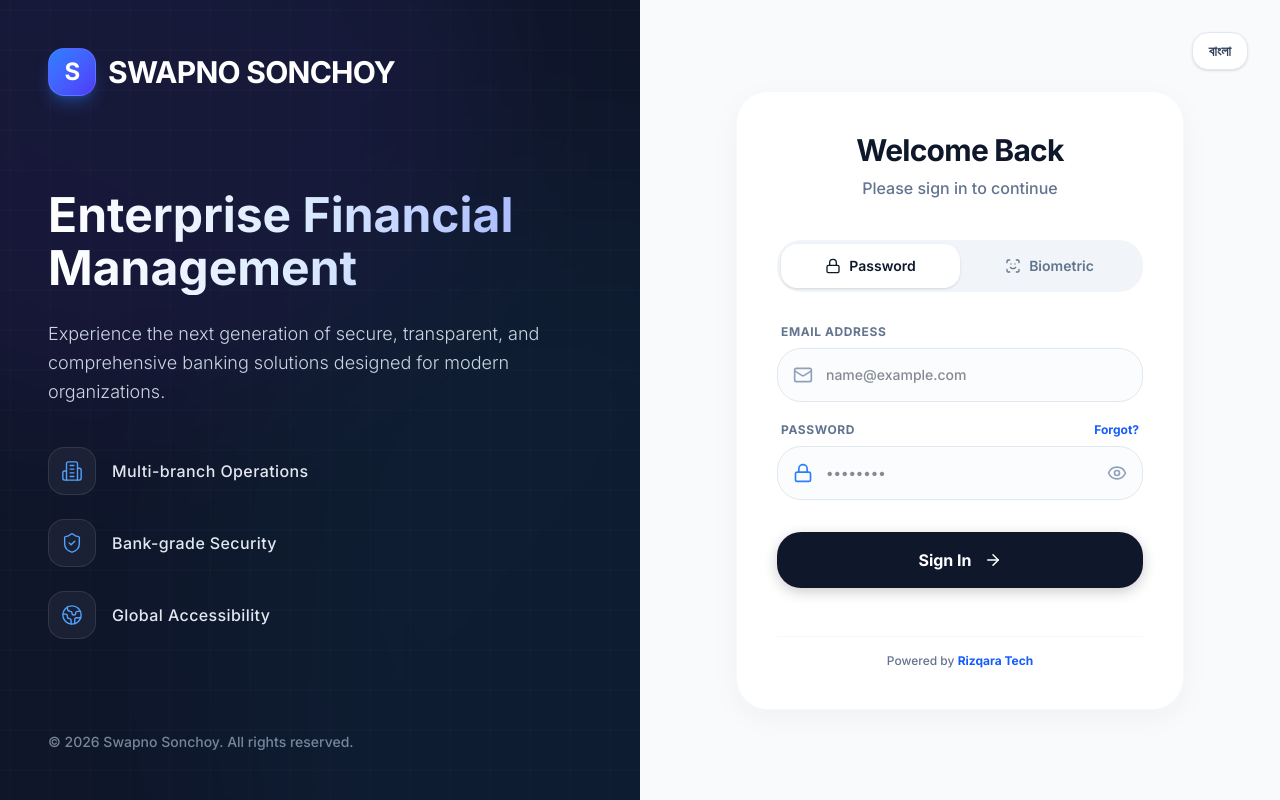
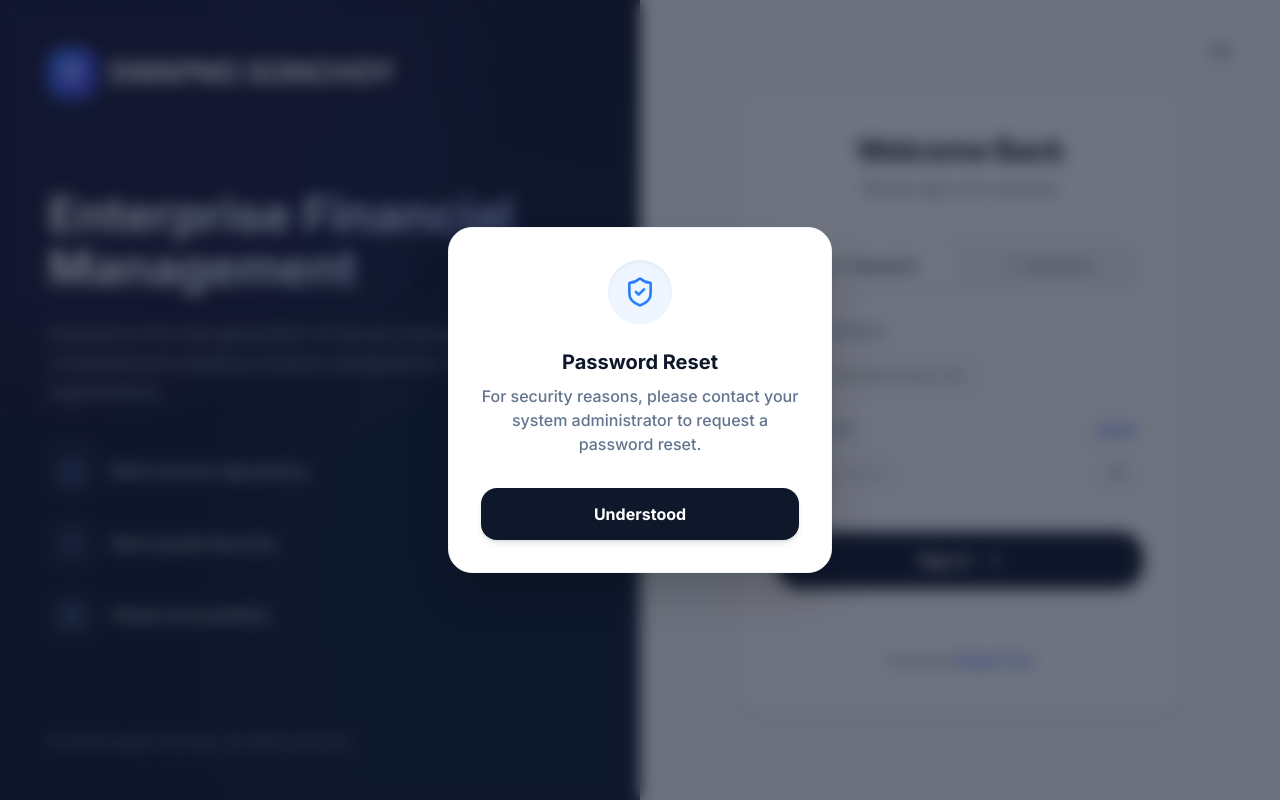
Before and after one commit to royestheking-a11y/Shopno_Sonchoy, a React (Vite) app: page / in a window 1280 px wide. Both pictures are taken after a click on the button "Forgot?". Built offline with nearby package versions, Linux system fonts and the light colour scheme; no server answers.

Commit message:
feat: replace forgot password alert with premium modal popup

```diff
--- a/src/app/components/Login.tsx
+++ b/src/app/components/Login.tsx
@@ -10,6 +10,7 @@ export function Login() {
   const [password, setPassword] = useState('');
   const [error, setError] = useState('');
   const [showPassword, setShowPassword] = useState(false);
+  const [showForgotModal, setShowForgotModal] = useState(false);
   const [loginMethod, setLoginMethod] = useState<'password' | 'biometric'>('password');
   const [isScanning, setIsScanning] = useState(false);
   const [scanSuccess, setScanSuccess] = useState(false);
@@ -231,7 +232,7 @@ export function Login() {
                     <div className="group relative">
                       <div className="flex justify-between items-center mb-2 ml-1 pr-1">
                         <label className="block text-xs font-bold text-slate-500 uppercase tracking-wider">{t('login.password_label')}</label>
-                        <button type="button" onClick={() => alert('Please contact admin for forgot password')} className="text-xs font-bold text-blue-600 hover:text-blue-700 transition-colors">{t('login.forgot_password')}</button>
+                        <button type="button" onClick={() => setShowForgotModal(true)} className="text-xs font-bold text-blue-600 hover:text-blue-700 transition-colors">{t('login.forgot_password')}</button>
                       </div>
                       <div className="relative">
                         <input
@@ -352,6 +353,41 @@ export function Login() {
           </div>
         </motion.div>
       </div>
+
+      {/* Premium Forgot Password Modal */}
+      <AnimatePresence>
+        {showForgotModal && (
+          <div className="fixed inset-0 z-50 flex items-center justify-center p-4">
+            <motion.div
+              initial={{ opacity: 0 }}
+              animate={{ opacity: 1 }}
+              exit={{ opacity: 0 }}
+              className="absolute inset-0 bg-slate-900/60 backdrop-blur-sm"
+              onClick={() => setShowForgotModal(false)}
+            />
+            <motion.div
+              initial={{ opacity: 0, scale: 0.9, y: 20 }}
+              animate={{ opacity: 1, scale: 1, y: 0 }}
+              exit={{ opacity: 0, scale: 0.9, y: 20 }}
+              className="relative w-full max-w-sm bg-white rounded-3xl p-6 sm:p-8 shadow-2xl border border-slate-100 flex flex-col items-center text-center"
+            >
+              <div className="w-16 h-16 bg-blue-50 text-blue-500 rounded-full flex items-center justify-center mb-6 shadow-inner">
+                <ShieldCheck size={32} />
+              </div>
+              <h3 className="text-xl font-bold text-slate-900 mb-2">Password Reset</h3>
+              <p className="text-slate-500 font-medium mb-8">
+                For security reasons, please contact your system administrator to request a password reset.
+              </p>
+              <button
+                onClick={() => setShowForgotModal(false)}
+                className="w-full bg-slate-900 hover:bg-slate-800 text-white font-bold py-3.5 rounded-xl transition-all shadow-md active:scale-95"
+              >
+                Understood
+              </button>
+            </motion.div>
+          </div>
+        )}
+      </AnimatePresence>
     </div>
   );
 }
```
